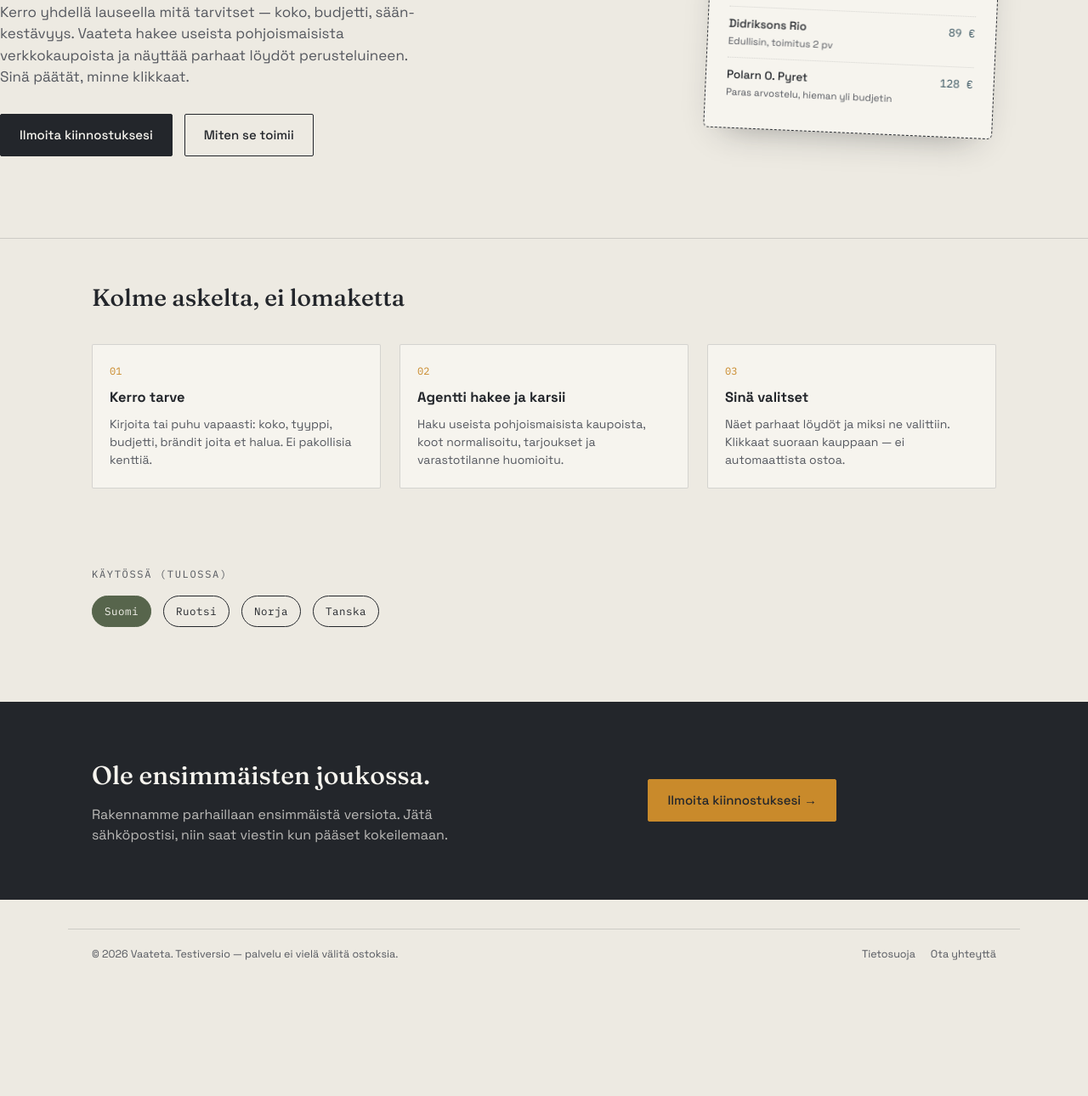
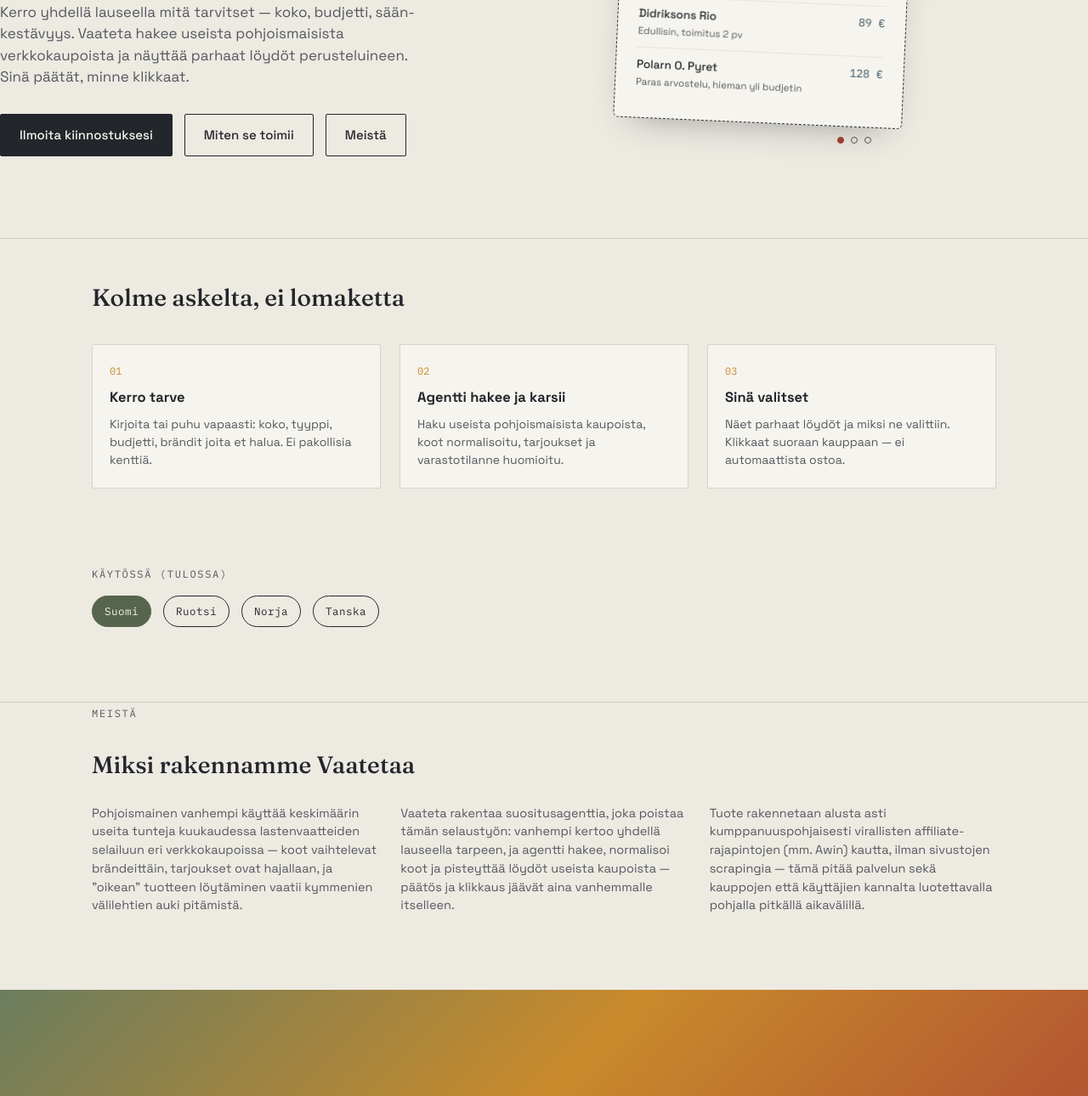
Before and after one commit to savomik-lang/vaateta, a plain HTML site: page index.html in a window 1280 px wide. Shown: the part 367-1657 px from the top of the page at 85% size. Before the commit the page ends 1543 px from the top, so only its background shows below. Drawn offline with Linux system fonts and the light colour scheme.

Commit message:
Add new layout and demo features to index.html

```diff
--- a/index.html
+++ b/index.html
@@ -203,6 +203,18 @@
     to{ transform: rotate(2.5deg) translateY(0); opacity: 1; }
   }
 
+  .label-stage{ flex-direction: column; gap: 16px; }
+  .demo-switch{
+    display:flex; gap: 8px; align-items:center; justify-content:center;
+  }
+  .demo-dot{
+    width: 8px; height: 8px; border-radius: 50%;
+    background: transparent; border: 1.5px solid var(--ink-soft);
+    cursor: pointer; padding: 0;
+  }
+  .demo-dot.active{ background: var(--berry); border-color: var(--berry); }
+  .demo-dot:hover{ border-color: var(--ink); }
+
   /* ---------- HOW IT WORKS ---------- */
   .steps{
     padding: 20px 0 88px;
@@ -264,6 +276,55 @@
     border-radius: 999px;
   }
   .swatch.fi{ background: var(--sage); color: var(--paper-raised); border-color: var(--sage); }
+
+  /* ---------- ABOUT ---------- */
+  .about{
+    padding: 0 0 88px;
+    border-top: 1px solid var(--line);
+  }
+  .about h2{
+    font-family:'Fraunces', serif;
+    font-weight: 500;
+    font-size: 28px;
+    margin: 28px 0 26px;
+  }
+  .about-grid{
+    display:grid;
+    grid-template-columns: repeat(3, 1fr);
+    gap: 26px;
+  }
+  .about-grid p{
+    font-size: 14.5px;
+    color: var(--ink-soft);
+    margin: 0;
+  }
+  @media (max-width: 860px){
+    .about-grid{ grid-template-columns: 1fr; }
+  }
+
+  /* ---------- PHOTO BAND ----------
+     PÄIVITÄ TÄSSÄ: kun sinulla on lopullinen kuvatiedosto (esim. hero-family.jpg),
+     lataa se samaan repoon kansioon "images/" ja korvaa alla oleva
+     linear-gradient(...) rivillä:
+     background: url('images/hero-family.jpg') center/cover no-repeat;
+  ------------------------------------ */
+  .photo-band{
+    position: relative;
+    height: 420px;
+    background: linear-gradient(135deg, #6B7D5E 0%, #C98A2B 45%, #A83D34 100%);
+    background-size: cover;
+    background-position: center;
+    display:flex;
+    align-items:flex-end;
+  }
+  .photo-overlay{
+    position:absolute; inset:0;
+    background: linear-gradient(180deg, rgba(35,38,43,0) 40%, rgba(35,38,43,0.65) 100%);
+  }
+  .photo-caption{
+    position: relative;
+    padding-bottom: 28px;
+  }
 
   /* ---------- CTA ---------- */
   .cta{
@@ -351,34 +412,20 @@
       <div class="hero-actions">
         <a class="btn" href="#kiinnostus">Ilmoita kiinnostuksesi</a>
         <a class="btn ghost" href="#miten-toimii">Miten se toimii</a>
+        <a class="btn ghost" href="#meista">Meistä</a>
       </div>
     </div>
 
     <div class="label-stage">
-      <div class="care-label">
-        <div class="cl-head"><span>Haku #0114</span><span>110 cm</span></div>
-        <div class="cl-query">"Talvihaalari 5-vuotiaalle tytölle, max 120 €"</div>
-        <div class="cl-result">
-          <div>
-            <span class="name">Reima Tepastella</span>
-            <span class="why">Vedenpitävä, hyvä arvio, oma koko saatavilla</span>
-          </div>
-          <div class="price">109 €</div>
-        </div>
-        <div class="cl-result">
-          <div>
-            <span class="name">Didriksons Rio</span>
-            <span class="why">Edullisin, toimitus 2 pv</span>
-          </div>
-          <div class="price">89 €</div>
-        </div>
-        <div class="cl-result">
-          <div>
-            <span class="name">Polarn O. Pyret</span>
-            <span class="why">Paras arvostelu, hieman yli budjetin</span>
-          </div>
-          <div class="price">128 €</div>
-        </div>
+      <div class="care-label" id="careLabel">
+        <div class="cl-head"><span id="clSearchId">Haku #0114</span><span id="clSize">110 cm</span></div>
+        <div class="cl-query" id="clQuery">"Talvihaalari 5-vuotiaalle tytölle, max 120 €"</div>
+        <div id="clResults"></div>
+      </div>
+      <div class="demo-switch" role="group" aria-label="Vaihda esimerkkihaku">
+        <button class="demo-dot active" data-demo="0" aria-label="Esimerkki 1"></button>
+        <button class="demo-dot" data-demo="1" aria-label="Esimerkki 2"></button>
+        <button class="demo-dot" data-demo="2" aria-label="Esimerkki 3"></button>
       </div>
     </div>
   </div>
@@ -419,6 +466,31 @@
   </div>
 </section>
 
+<section class="about" id="meista">
+  <div class="wrap">
+    <span class="eyebrow">Meistä</span>
+    <h2>Miksi rakennamme Vaatetaa</h2>
+    <div class="about-grid">
+      <p>
+        Pohjoismainen vanhempi käyttää keskimäärin useita tunteja kuukaudessa lastenvaatteiden selailuun eri verkkokaupoissa — koot vaihtelevat brändeittäin, tarjoukset ovat hajallaan, ja "oikean" tuotteen löytäminen vaatii kymmenien välilehtien auki pitämistä.
+      </p>
+      <p>
+        Vaateta rakentaa suositusagenttia, joka poistaa tämän selaustyön: vanhempi kertoo yhdellä lauseella tarpeen, ja agentti hakee, normalisoi koot ja pisteyttää löydöt useista kaupoista — päätös ja klikkaus jäävät aina vanhemmalle itselleen.
+      </p>
+      <p>
+        Tuote rakennetaan alusta asti kumppanuuspohjaisesti virallisten affiliate-rajapintojen (mm. Awin) kautta, ilman sivustojen scrapingia — tämä pitää palvelun sekä kauppojen että käyttäjien kannalta luotettavalla pohjalla pitkällä aikavälillä.
+      </p>
+    </div>
+  </div>
+</section>
+
+<section class="photo-band" id="photoBand">
+  <div class="photo-overlay"></div>
+  <div class="wrap photo-caption">
+    <span class="eyebrow" style="color:rgba(246,244,238,0.75)">Turvallinen koulutie, hyvin varustettuna</span>
+  </div>
+</section>
+
 <section class="cta" id="kiinnostus">
   <div class="wrap">
     <div>
@@ -441,5 +513,64 @@
   </div>
 </footer>
 
+<script>
+  var demos = [
+    {
+      id: "Haku #0114",
+      size: "110 cm",
+      query: "\"Talvihaalari 5-vuotiaalle tytölle, max 120 €\"",
+      results: [
+        { name: "Reima Tepastella", why: "Vedenpitävä, hyvä arvio, oma koko saatavilla", price: "109 €" },
+        { name: "Didriksons Rio", why: "Edullisin, toimitus 2 pv", price: "89 €" },
+        { name: "Polarn O. Pyret", why: "Paras arvostelu, hieman yli budjetin", price: "128 €" }
+      ]
+    },
+    {
+      id: "Haku #0287",
+      size: "110 cm",
+      query: "\"Farkut ja pari t-paitaa pojalle, edullisin vaihtoehto kelpaa\"",
+      results: [
+        { name: "Lindex Farkut + 2-pack", why: "Edullisin yhdistelmä, varastossa", price: "34 €" },
+        { name: "Kappahl Basic-setti", why: "Sama koko molemmissa, nopea toimitus", price: "39 €" },
+        { name: "Zalando Essentials", why: "Halvin yksittäin, eri kaupasta", price: "42 €" }
+      ]
+    },
+    {
+      id: "Haku #0342",
+      size: "92 cm",
+      query: "\"Kurahousut 2-vuotiaalle, täytyy olla vedenpitävät, hinnalla ei väliä\"",
+      results: [
+        { name: "Reima Kittilä", why: "Testivoittaja vedenpitävyydessä", price: "59 €" },
+        { name: "Didriksons Rain", why: "Kevyempi malli, hyvä liikkuvuus", price: "49 €" },
+        { name: "Molo Waterproof", why: "Premium-materiaali, pisin takuu", price: "72 €" }
+      ]
+    }
+  ];
+
+  function renderDemo(i){
+    var d = demos[i];
+    document.getElementById('clSearchId').textContent = d.id;
+    document.getElementById('clSize').textContent = d.size;
+    document.getElementById('clQuery').textContent = d.query;
+    var html = '';
+    d.results.forEach(function(r){
+      html += '<div class="cl-result"><div><span class="name">' + r.name +
+        '</span><span class="why">' + r.why + '</span></div><div class="price">' + r.price + '</div></div>';
+    });
+    document.getElementById('clResults').innerHTML = html;
+    document.querySelectorAll('.demo-dot').forEach(function(dot){
+      dot.classList.toggle('active', dot.dataset.demo === String(i));
+    });
+  }
+
+  document.querySelectorAll('.demo-dot').forEach(function(dot){
+    dot.addEventListener('click', function(){
+      renderDemo(parseInt(dot.dataset.demo, 10));
+    });
+  });
+
+  renderDemo(0);
+</script>
+
 </body>
 </html>
```
